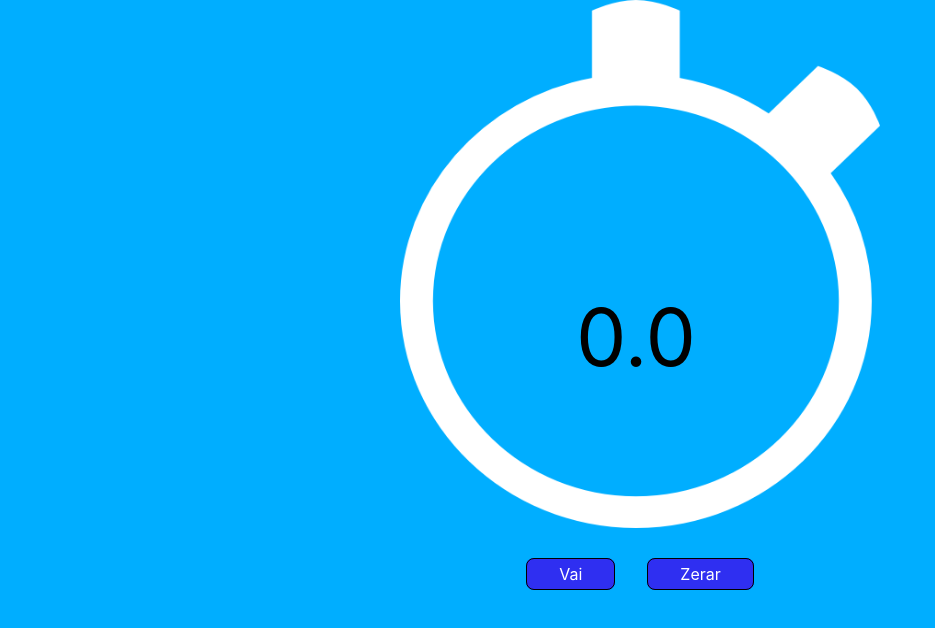
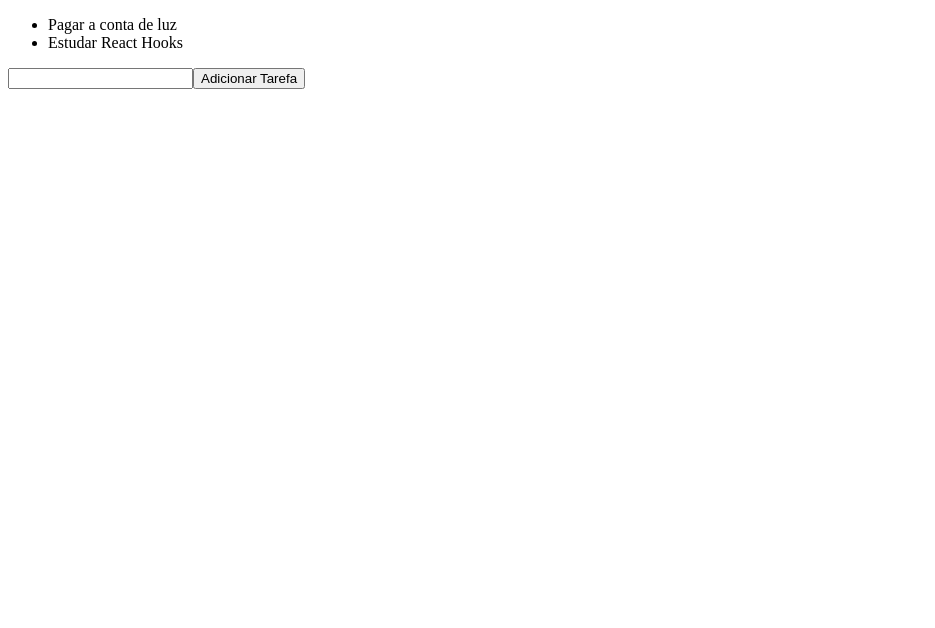
Before and after one commit to GabrielMerigo/curso-de-react-js, a React (Create React App) app in the folder meusite/: page / in a window 1280 px wide. Shown: the top 628 px of the page, without its empty margins (0-935 px from the left). Built offline with nearby package versions, Linux system fonts and the light colour scheme.

Commit message:
Aprendenco React Hooks

```diff
--- a/meusite/src/App.jsx
+++ b/meusite/src/App.jsx
@@ -1,54 +1,27 @@
-import React, { Component } from 'react';
-import Image from './assets/cronometro.png'
-import './style.css'
+import React, { useState } from 'react';
 
-class App extends Component {
-  constructor(props) {
-    super(props)
 
-    this.state = {
-      tempo: 0,
-      interval: null,
-      nameBtnVai: 'Vai'
-    }
+function App() {
+  const [tarefas, setTarefas] = useState([
+    'Pagar a conta de luz',
+    'Estudar React Hooks'
+  ]);
 
-    this.vai = this.vai.bind(this)
-    this.zerar = this.zerar.bind(this)
+  const [input, setInput] = useState('')
+
+  function adicionarTarefa(){
+    setTarefas([...tarefas, input])
+    setInput('')
   }
 
-  vai() {
-    if (this.state.interval !== null) {
-      this.setState({nameBtnVai: 'Vai'})
-      clearInterval(this.state.interval)
-      this.state.interval = null
-    } else {
-      this.setState({nameBtnVai: 'Pausar'})
-      let tempo = this.state.tempo;
-      const timer = setInterval(() => {
-        tempo += 0.1
-        this.setState({ tempo: tempo })
-      }, 100)
-      this.state.interval = timer;
-    }
-  }
 
-  zerar() {
-    clearInterval(this.state.interval)
-    this.setState({tempo: 0, nameBtnVai: 'Vai'})
-  }
-
-  render() {
-    return (
-      <div className="container">
-        <img className="img" src={Image} alt="Imagem" />
-        <a className="time">{this.state.tempo.toFixed(1)}</a>
-        <div className="buttons">
-          <a className="go" onClick={this.vai}>{this.state.nameBtnVai}</a>
-          <a className="zerar" onClick={this.zerar}>Zerar</a>
-        </div>
-      </div>
-    )
-  }
+  return (
+    <div>
+      <ul>{tarefas.map((tarefa) => <li key={tarefa}>{tarefa}</li>)}</ul>
+      <input type="text" value={input} onChange={e => setInput(e.target.value)}/>
+      <button type="button" onClick={adicionarTarefa}>Adicionar Tarefa</button>
+    </div>
+  )
 }
 
 export default App
--- a/meusite/src/style.css
+++ b/meusite/src/style.css
@@ -12,36 +12,3 @@
   font-family: source-code-pro, Menlo, Monaco, Consolas, 'Courier New',
     monospace;
 }
-
-.container{
-  align-items: center;
-  text-align: center;
-  margin: 0 auto;
-}
-
-.img{
-  width: 30rem;
-  height: 33rem;
-  position: relative;
-}
-
-.time{
-  font-size: 5rem;
-  position: absolute;
-  top: 36%;
-  left: 45%;
-}
-
-.buttons{
-  margin: 2rem 0;
-}
-
-.go, .zerar{
-  margin: 0 1rem;
-  padding: 0.3em 2rem;
-  border: 1px solid black;
-  color: white;
-  border-radius: 0.5rem;
-  cursor: pointer;
-  background: rgb(47, 47, 241);
-}
```
Also changed, not shown: meusite/src/assets/cronometro.png (deleted).
